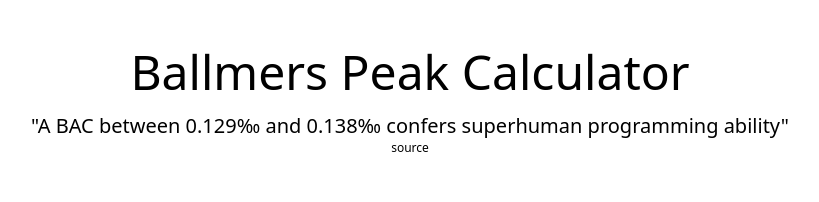
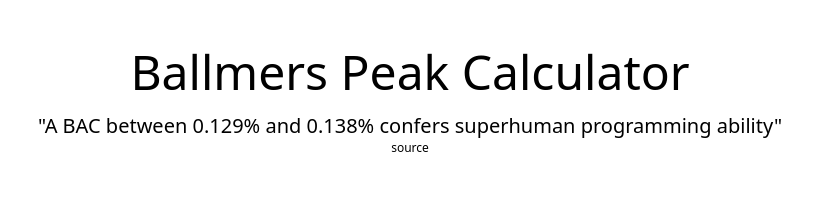
Before and after one commit to Pluppen/ballmers-peak-calculator, a React (Create React App) app: page / in a window 1280 px wide. Shown: the top 202 px of the page, without its empty margins (230-1049 px from the left). Built offline with nearby package versions, Linux system fonts and the light colour scheme.

Commit message:
change from per thousand to percent typo

```diff
--- a/src/App.js
+++ b/src/App.js
@@ -35,7 +35,7 @@ function App() {
                     Ballmers Peak Calculator
                 </h1>
                 <p className="text-xl">
-                    "A BAC between 0.129‰ and 0.138‰ confers superhuman programming
+                    "A BAC between 0.129% and 0.138% confers superhuman programming
                     ability"
                 </p>
                 <a
```
